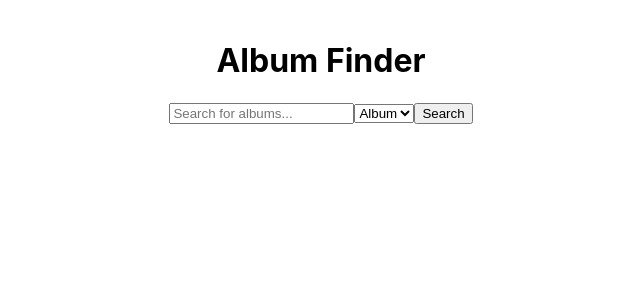
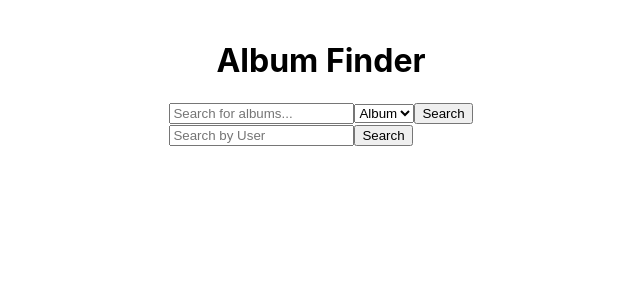
Before and after one commit to mayajosifo/jukeboxd, a React (Create React App) app in the folder skeleton/: page / in a window 1280 px wide. Shown: the top 300 px of the page, without its empty margins (319-959 px from the left). Built offline with nearby package versions, Linux system fonts and the light colour scheme.

Commit message:
Added new search by user button

```diff
--- a/skeleton/src/App.js
+++ b/skeleton/src/App.js
@@ -1,6 +1,7 @@
 import React from 'react';
 import './App.css';
 import SearchAlbum from './components/SearchAlbum'; // Adjust the path as necessary
+import SearchUser from './components/SearchUser';
 
 function App() {
   return (
@@ -10,6 +11,7 @@ function App() {
       </header>
       <main>
         <SearchAlbum />
+        <SearchUser />
       </main>
     </div>
   );
--- /dev/null
+++ b/skeleton/src/components/SearchUser.js
@@ -0,0 +1,79 @@
+import React, { useState } from 'react';
+import { db } from '../config/firebase';
+import { collection, query, where, getDocs, getDoc, doc } from 'firebase/firestore';
+
+const SearchUser = () => {
+    const [searchTerm, setSearchTerm] = useState('');
+    const [reviews, setReviews] = useState([]);
+
+    const handleSearch = async () => {
+        if (!searchTerm) return;
+
+        const q = query(collection(db, "reviews"), where("usersId", "==", searchTerm));
+        const querySnapshot = await getDocs(q);
+        const fetchedReviews = [];
+        //const fetchedReviews = querySnapshot.docs.map(doc => ({ id: doc.id, ...doc.data() }));
+        //setReviews(fetchedReviews);
+
+
+
+        for (const doc of querySnapshot.docs) {
+            const reviewData = doc.data();
+            const albumId = reviewData.albumsId;
+
+
+            if (albumId) {
+                const albumQuery = query(collection(db, "albums"), where("__name__", "==", albumId));
+                const albumSnapshot = await getDocs(albumQuery);
+                const albumData = albumSnapshot.docs[0].data();
+                //const albumDoc  = await getDoc(doc(db, "albums", albumId));
+                //const albumData = albumDoc.data();
+                reviewData.album = albumData;
+                console.log("Test")
+                console.log("Fetched Album Data:", albumData);
+            }
+
+            fetchedReviews.push({id: doc.id, ...reviewData });
+        }
+
+    setReviews(fetchedReviews);
+
+
+};
+
+
+    return (
+      <div>
+        <input
+            type="text"
+            value={searchTerm}
+            onChange={(e) => setSearchTerm(e.target.value)}
+            placeholder={`Search by User`}
+          />
+          <button onClick={handleSearch}>Search</button>
+          <div>
+            {reviews.map(review => (
+              <div key={review.id}>
+                <h3>{review.id}</h3>
+                <p>Rating: {review.rating}</p>
+                <p>Review: {review.reviewText} </p>
+                <p>User ID: {review.usersId}</p>
+                <p>Album ID: {review.albumsId}</p>
+                {review.album && (
+                    <div>
+                        <p>Album Name: {review.album.albumName}</p>
+                        <p>Artist Name: {review.album.artistName}</p>
+                        {review.album.coverUrl && <img src={review.album.coverUrl} alt="Album Cover" style={{ width: 300, height: 300 }} />}
+                        <p>Year: {review.album.releaseYear}</p>
+                    </div>
+                )}
+              </div>
+            ))}
+          </div>
+        </div>
+      );
+    };
+
+
+
+export default SearchUser;
```
Also changed, not shown: skeleton/src/components/SearchAlbum.js (+10 -0 lines).
